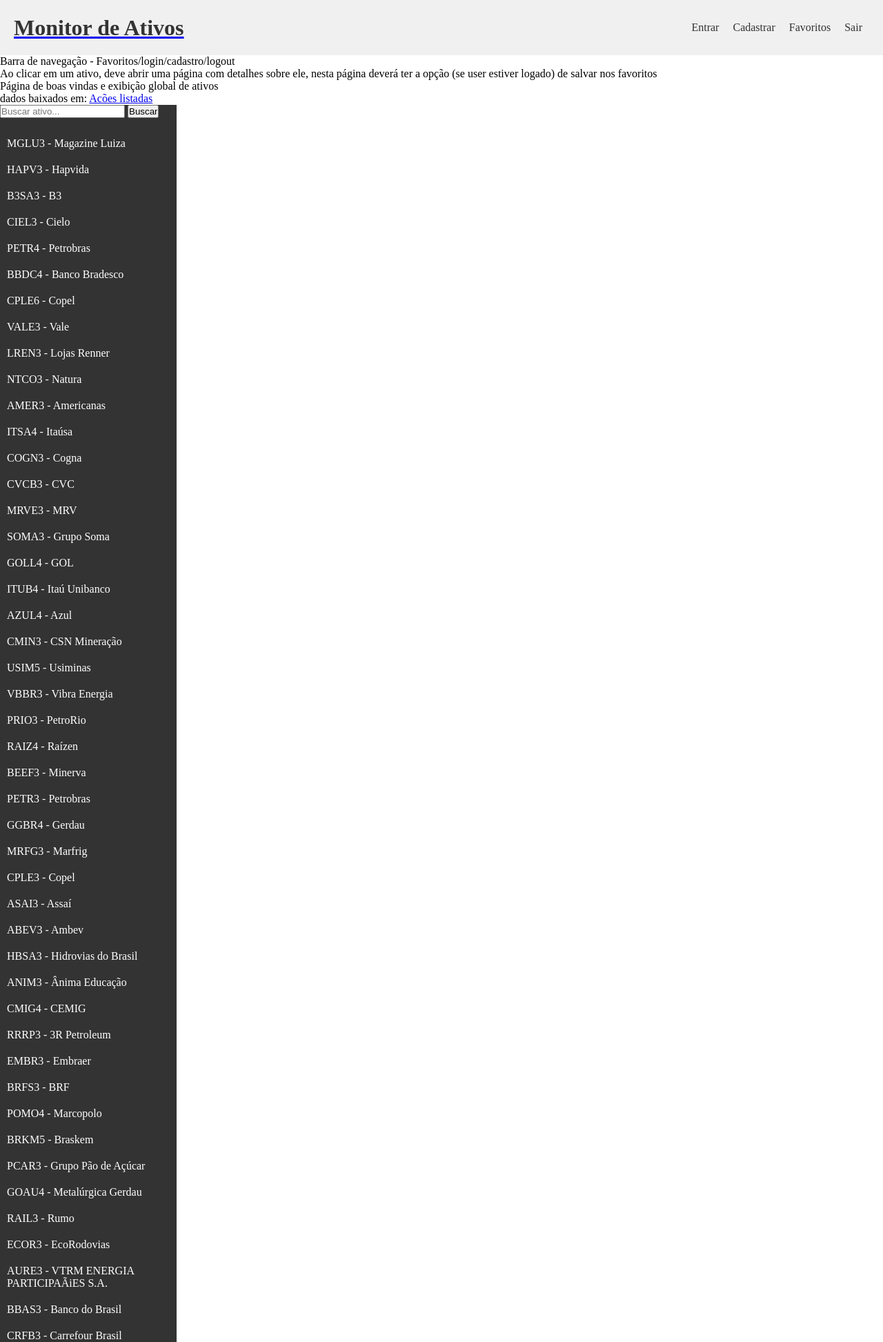
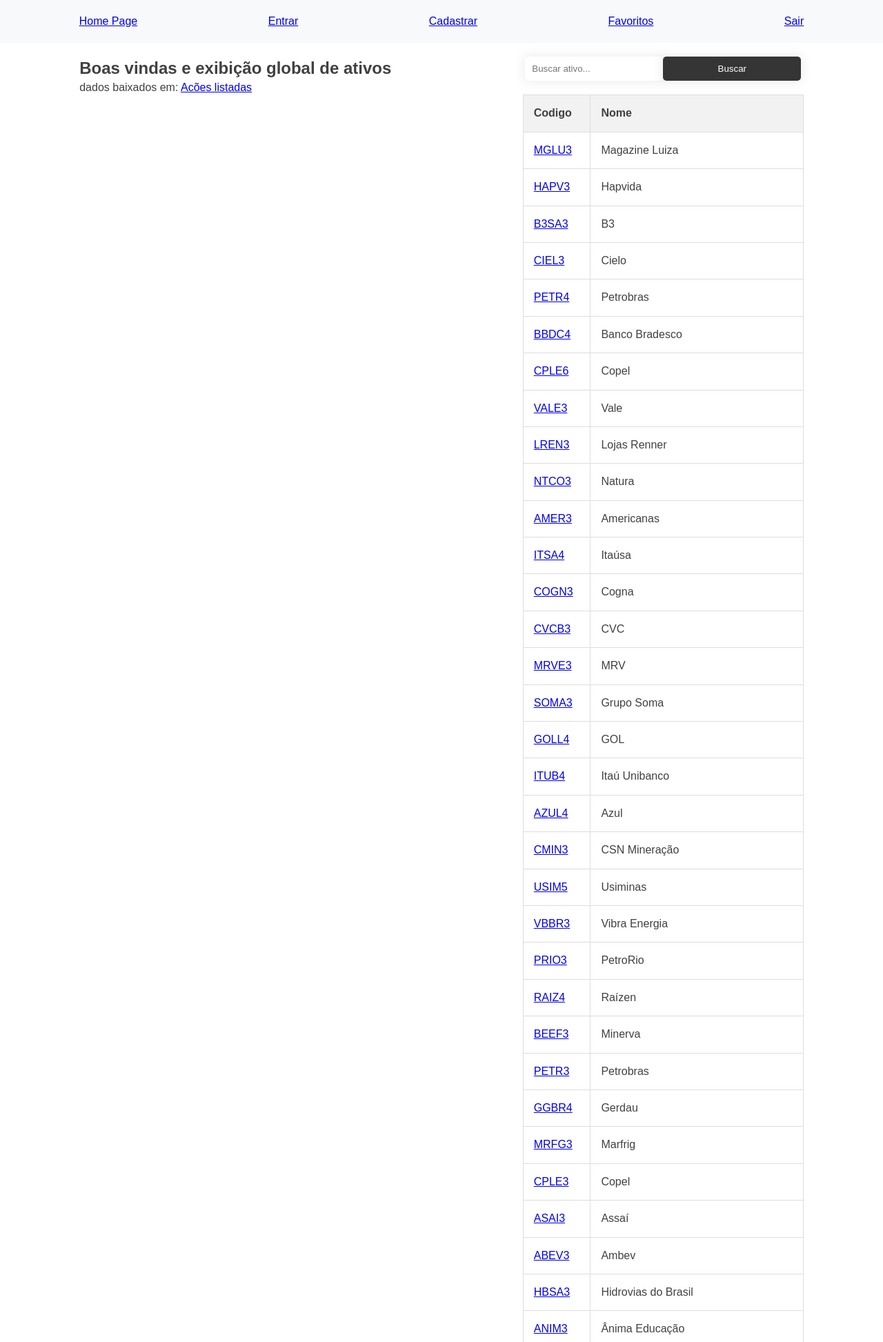
Before and after one commit to JBSilvaDev/desafio-inoa, a Django app: page / in a window 1280 px wide. Shown: the top 1945 px of the page at 69% size. Run offline with Django 5.2, Linux system fonts and the light colour scheme; data comes from the database, SQL or seed files in the repository; both versions use the stored data as it was after the commit.

Commit message:
estilizando index

```diff
--- a/ativos_global/templates/index.html
+++ b/ativos_global/templates/index.html
@@ -5,33 +5,38 @@ Home Page
 {% endblock %}
 {% block body %}
 <body>
-  <p>
-    Barra de navegação - Favoritos/login/cadastro/logout
-  </p>
-  <p>
-    Ao clicar em um ativo, deve abrir uma página com detalhes sobre ele, nesta página deverá ter a opção (se user estiver logado) de salvar nos favoritos
-  </p>
-  <section class="index">
-    <p>
-      Página de boas vindas e exibição global de ativos<br>
-      dados baixados em: <a href="https://www.dadosdemercado.com.br/bolsa/acoes", target="_blank">Acões listadas</a>
-    </p>
-    <div class="sidebar">
+  <main>
+    <section>
+      <h1>Boas vindas e exibição global de ativos</h1>
+      <p>dados baixados em: <a href="https://www.dadosdemercado.com.br/bolsa/acoes" target="_blank">Acões listadas</a></p>
+    </section>
+    <section>
+      <aside>
         <form method="get" action="">
           <input type="text" name="cod-ativo" placeholder="Buscar ativo...">
           <input type="submit" value="Buscar">
         </form>
-      <br>
-      <ul>
+      </aside>
+      <table>
+        <thead>
+          <tr>
+            <th>Codigo</th>
+            <th>Nome</th>
+          </tr>
+        </thead>
+        <tbody>
           {% for ativo in ativos %}
+          <tr>
+            <td>
               <a href="{% url 'detalhes_ativos' ativo.id %}">
-          <li>{{ ativo.cod_ativo }} - {{ ativo.nome_empresa }} </li>
-        </a>
+                {{ ativo.cod_ativo }}</a>
+            </td>
+            <td>{{ ativo.nome_empresa }}</td>
+          </tr>
           {% endfor %}
-      </ul>
-    </div>
+        </tbody>
+      </table>
     </section>
-
+  </main>
 </body>
-
 {% endblock %}
--- a/templates/base.html
+++ b/templates/base.html
@@ -4,23 +4,23 @@
 <head>
   <meta charset="UTF-8" />
   <meta name="viewport" content="width=device-width, initial-scale=1.0">
-  <link rel="stylesheet" href="{% static 'css/css_1.css' %}">
+  <link rel="stylesheet" href="{% static 'css/style.css' %}">
   {% block head %}
   {% endblock %}
   <title>{% block titulo %}{% endblock %}</title>
 </head>
 <body>
-  <div class="header">
-    <a href="{% url 'index' %}">
-      <div class="logo">Monitor de Ativos</div>
-    </a>
+    <header>
+      <nav>
         <ul class="menu">
+          <li><a href="{% url 'index' %}">Home Page</a></li>
           <li><a href="{% url 'login' %}">Entrar</a></li>
           <li><a href="{% url 'cadastro' %}">Cadastrar</a></li>
           <li><a href="{% url 'favoritos' %}">Favoritos</a></li>
           <li><a href="{% url 'sair' %}">Sair</a></li>
         </ul>
-  </div>
+      </nav>
+    </header>
   {% block body %}
   {% endblock %}
 </body>
--- a/templates/static/css/style.css
+++ b/templates/static/css/style.css
@@ -1,15 +1,74 @@
-.index {
+* {
   margin: 0;
   padding: 0;
-  /* background-image: url("/static/img/home.jpg"); */
-  background-size: 100% 100%;
-  /* height: 100%; */
-  color: black;
+  box-sizing: border-box;
 }
-.ativos-list{
-  margin: 0;
-  padding: 0;
-  height: 600px;
-  width: 300px;
-  overflow-y: auto;
+html {
+  font-size: 62.5%;
 }
+body {
+  font-family: "Montserrat", sans-serif;
+  font-size: 1.6rem;
+  line-height: 1.4;
+  color: #404040;
+}
+header {
+  background-color: #f8f9fa;
+  padding: 20px;
+}
+nav ul {
+  list-style-type: none;
+  display: flex;
+  justify-content: space-around;
+}
+main {
+  display: flex;
+  justify-content: space-around;
+  padding: 20px;
+}
+table {
+  width: 100%;
+  border-collapse: collapse;
+}
+table, th, td {
+  border: 1px solid #ddd;
+  padding: 15px;
+  text-align: left;
+}
+table th {
+  background-color: #f2f2f2;
+}
+
+form {
+  display: flex;
+  justify-content: center;
+  margin-bottom: 20px;
+}
+
+input {
+  width: 200px;
+  padding: 10px;
+  border: none;
+  border-radius: 5px;
+  box-shadow: 0 0 15px 4px rgba(0,0,0,0.06);
+}
+label{
+  width: 200px;
+  padding: 10px;
+  border: none;
+  border-radius: 5px;
+}
+
+button[type="submit"] {
+  padding: 10px 20px;
+  border: none;
+  background-color: #404040;
+  color: #fff;
+  cursor: pointer;
+  transition: background-color 0.3s ease;
+}
+
+input[type="submit"] {
+  background-color: #363535;
+  color: #ffffff;
+}
```
Also changed, not shown: db.sqlite3. Lines whose indentation alone changed are shown as unchanged.
